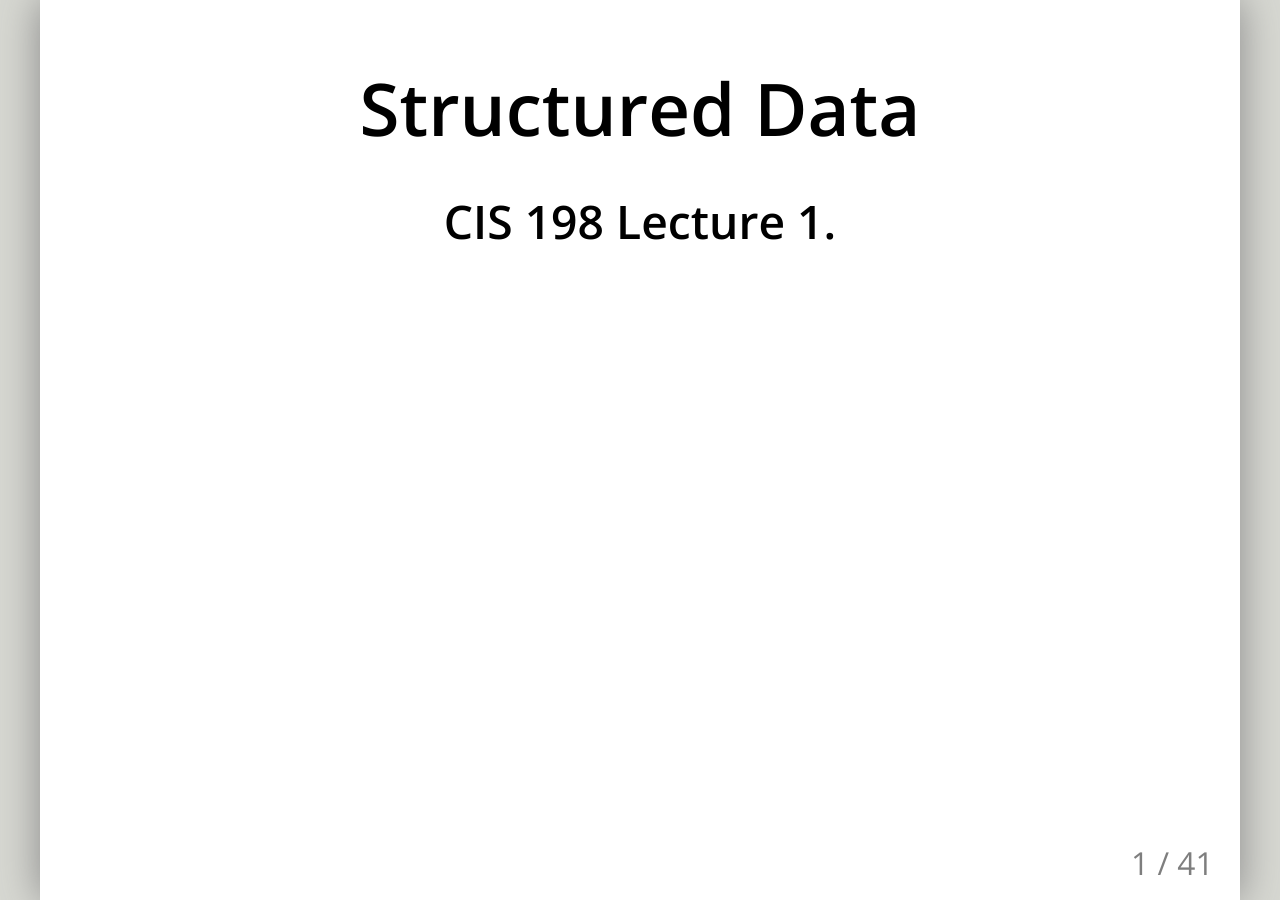
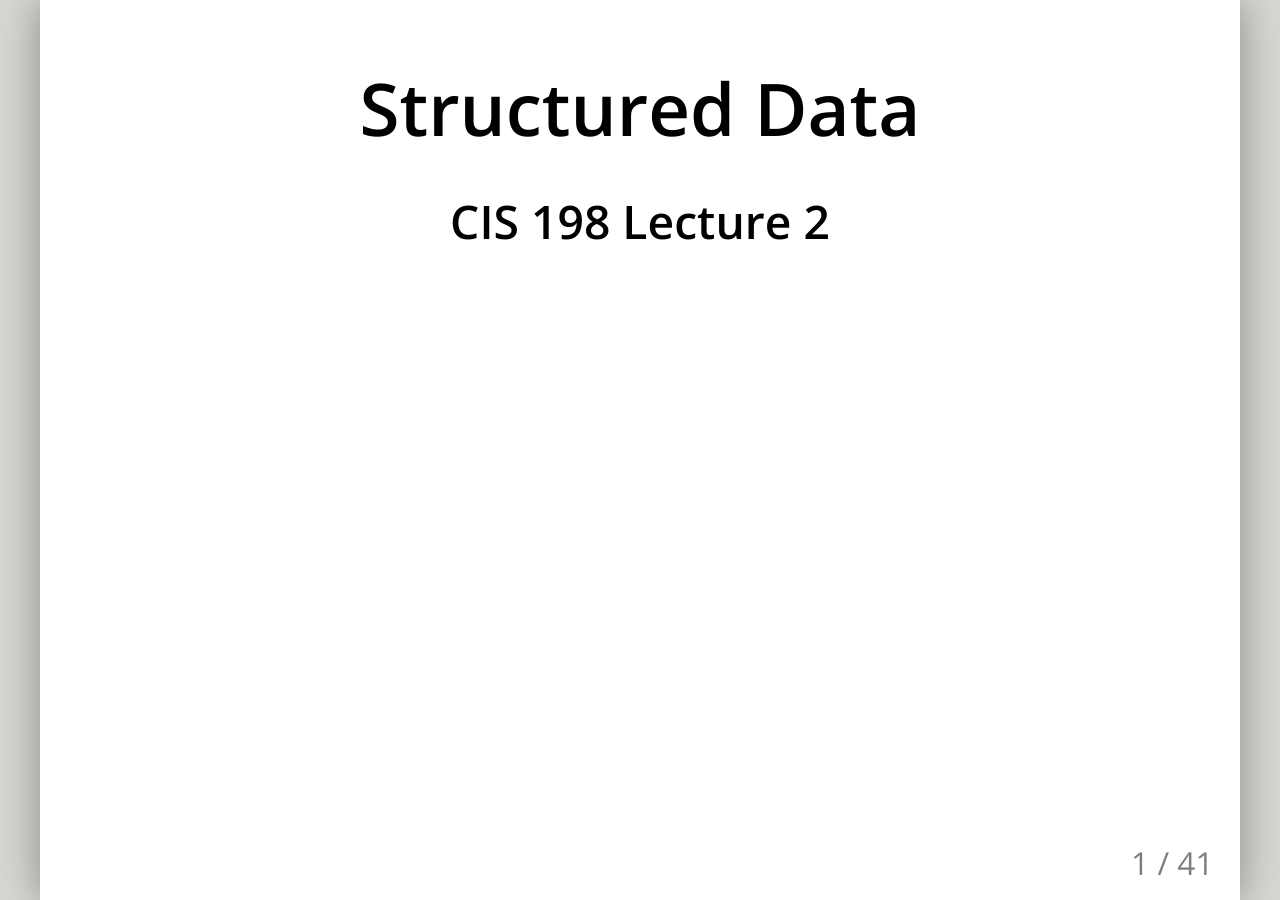
Before and after one commit to cis198-2016s/slides, a Jekyll site: the page built from 02/index.html, in a window 1280 px wide. Built offline with Jekyll 4.4.1, drawn with Linux system fonts in a browser that asks for light colours; part of the change alters nothing that is shown.

Commit message:
lecture 2 fixes/edits

````diff
--- a/02/content.md
+++ b/02/content.md
@@ -1,6 +1,6 @@
 # Structured Data
 
-### CIS 198 Lecture 1.
+### CIS 198 Lecture 2
 
 ---
 ## Structured Data
@@ -9,7 +9,7 @@
     - Structs: C-like structs to hold data.
     - Enums: OCaML-like; data that can be one of several types.
 
-- Struts and enums may have one or more implementation blocks (`impl`s) which
+- Structs and enums may have one or more implementation blocks (`impl`s) which
   define methods for the data type.
 
 ---
@@ -50,8 +50,8 @@ p.y -= 1;
 ## Structs
 
 - Structs do not have field-level mutability.
-- Mutability is a property of the variable binding, not of the datatype.
-- Field-level mutability (interior mutability) can be achieved via `Cell` types
+- Mutability is a property of the **variable binding**, not the type.
+- Field-level mutability (interior mutability) can be achieved via `Cell` types.
     - More on these very soon.
 
 ```rust
@@ -213,9 +213,9 @@ let u = Unit;
 - An enum, or "sum type", is a way to express some data that may be one of several things.
 - Much more powerful than in Java, C, C++, C#...
 - Enum variants can have:
-    - no data (unit struct)
-    - unnamed ordered data (tuple struct)
-    - named data (struct)
+    - no data (unit variant)
+    - named data (struct variant)
+    - unnamed ordered data (tuple variant)
 
 ```rust
 enum Resultish {
@@ -325,12 +325,12 @@ fn main() {
 
 - The first argument to a method, named `self`, determines what kind of ownership the method
   requires.
-- `&self`: the method *borrows* the struct.
+- `&self`: the method *borrows* the value.
     - Use this unless you need a different ownership model.
-- `&mut self`: the method *mutably borrows* the struct.
+- `&mut self`: the method *mutably borrows* the value.
     - The function needs to modify the struct it's called on.
 - `self`: the method takes ownership.
-    - e.g. the function consumes the struct and returns something else.
+    - The function consumes the value and may return something else.
 
 ---
 ## Methods
@@ -368,15 +368,16 @@ impl Point {
 }
 
 fn main() {
-    Point::new(1, 2);
+    let p = Point::new(1, 2);
 }
 ```
 
-- Associated function: a function for a type which does not take `self`.
-    - This is called with namespacing syntax (`Point::new`) not member syntax.
-    - Similar to "static methods".
+- Associated function: like a method, but does not take `self`.
+    - This is called with namespacing syntax: `Point::new()`.
+        - Not `Point.new()`.
+    - Like a "static" method in Java.
 - A constructor-like function is usually named `new`.
-    - Rust does not have a notion of actual / automatic constructors.
+    - No inherent notion of constructors, no automatic construction.
 
 ---
 ## Implementations
@@ -492,7 +493,7 @@ enum Result {
 }
 
 match make_request() {
-    Resultish::Ok(ref s @ _) => println!("Succeeded with value: {}!", value),
+    Resultish::Ok(ref s @ _) => println!("Success: {}!", value),
     Resultish::Err(_)        => println!("An error occurred."),
 }
 ```
````
